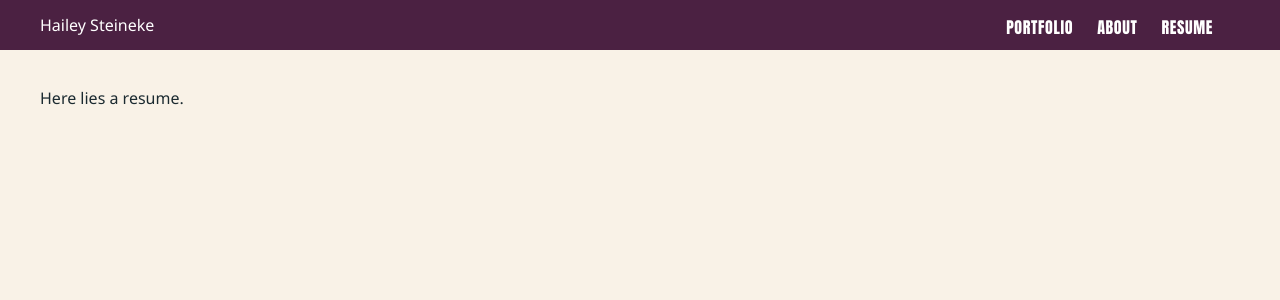
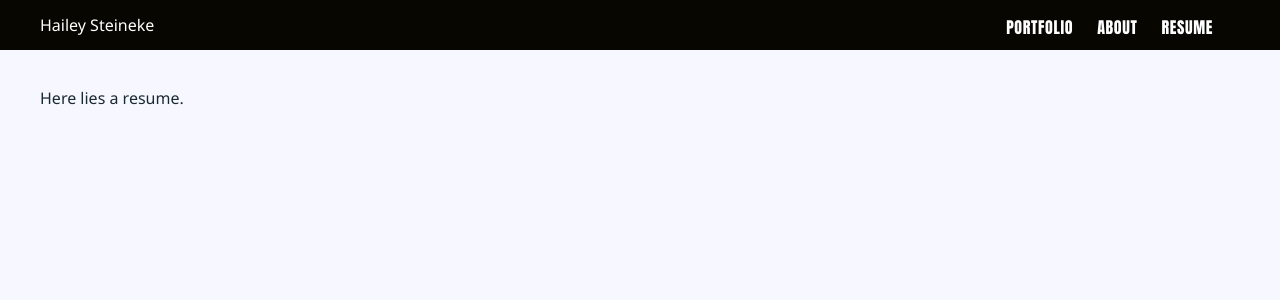
Before and after one commit to hdsteineke/portfolio-site, a React app: page / in a window 1280 px wide. Shown: the top 300 px of the page. Built offline with nearby package versions, Linux system fonts and the light colour scheme; a web font is replaced by a local one.

Commit message:
playing with css colors

```diff
--- a/src/components/Page/Header/Header.css
+++ b/src/components/Page/Header/Header.css
@@ -6,7 +6,7 @@
 
   position: sticky;
   top: 0;
-  background: var(--dark-purple);
+  background: var(--header-color);
   color: var(--white);
   padding-right: var(--padding);
   height: var(--header-height);
--- a/src/components/Page/Header/SlideoutMenu.css
+++ b/src/components/Page/Header/SlideoutMenu.css
@@ -11,7 +11,7 @@
     outline: 0;
   }
 
-  background: var(--offset-color);
+  background: var(--gold-metallic);
 
   &::before {
     position: relative;
@@ -37,7 +37,7 @@
     top: 100%;
     height: calc(100vh - var(--header-height));
     padding: 20px 50px 0 20px;
-    background: var(--french-lilac);
+    background: var(--header-color);
     transform: translateX(-100%);
     transition: transform 200ms ease-in;
   }
--- a/src/components/Page/global.css
+++ b/src/components/Page/global.css
@@ -11,20 +11,27 @@
     'Franklin Gothic Bold', Charcoal, 'Helvetica Inserat',
     'Bitstream Vera Sans Bold', 'Arial Black', sans-serif;
 
-  --header-color: #00a8c6;
+    --paradise-pink: #ea526fff;
+    --smoky-black: #070600ff;
+    --ghost-white: #f7f7ffff;
+    --gold-metallic: #deb841ff;
+    --gamboge: #de9e36ff;
+
+  --header-color: var(--smoky-black);
   --color-2: #40c0cb;
   --offset-color: #d3dcbd;
   --color-4: #b9d660;
-  --background-color: #f9f2e7;
+  --background-color: var(--ghost-white);
   --black-color: rgb(27, 42, 48);
   --caption-color: rgb(65, 99, 112);
   --white: white;
 
-  --magic-mint: #97ead2ff;
+  /* --magic-mint: #97ead2ff;
   --eton-blue: #8cc7a1ff;
   --french-lilac: #816e94ff;
   --midnight: #74226cff;
-  --dark-purple: #4b2142ff;
+  --dark-purple: #4b2142ff; */
+
 
   --padding: 20px;
   @media (min-width: 750px) {
```
